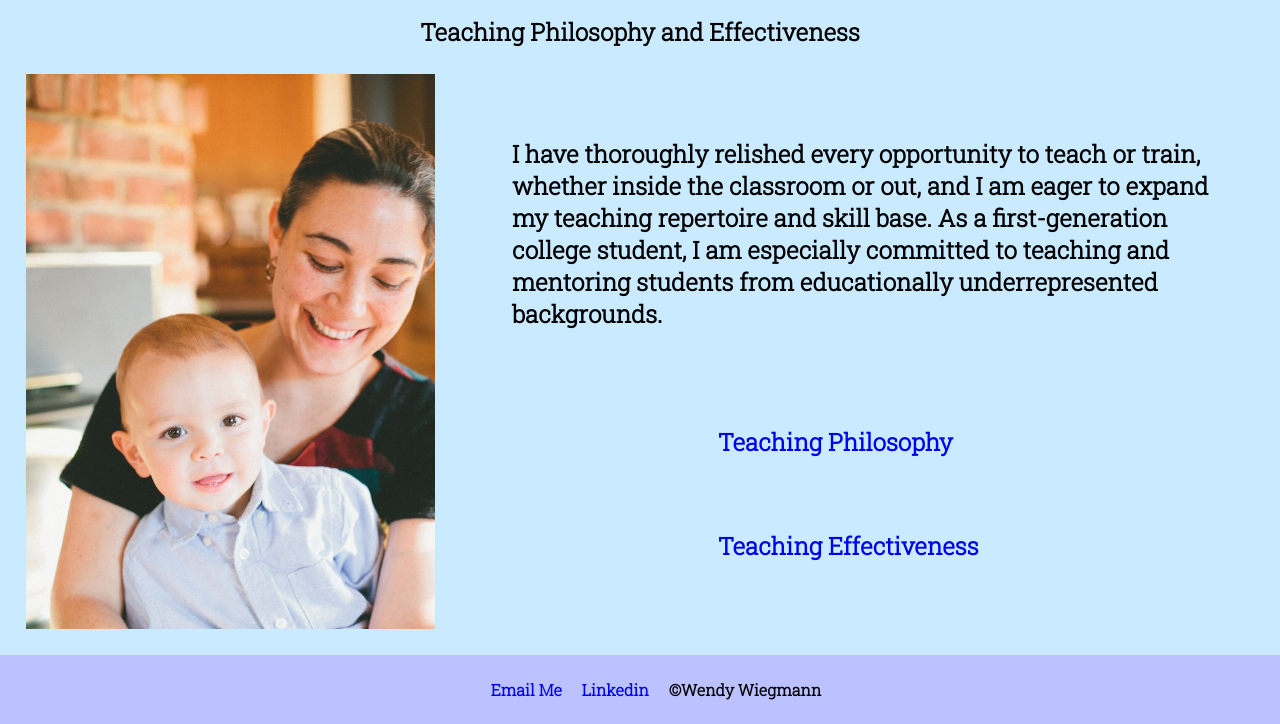
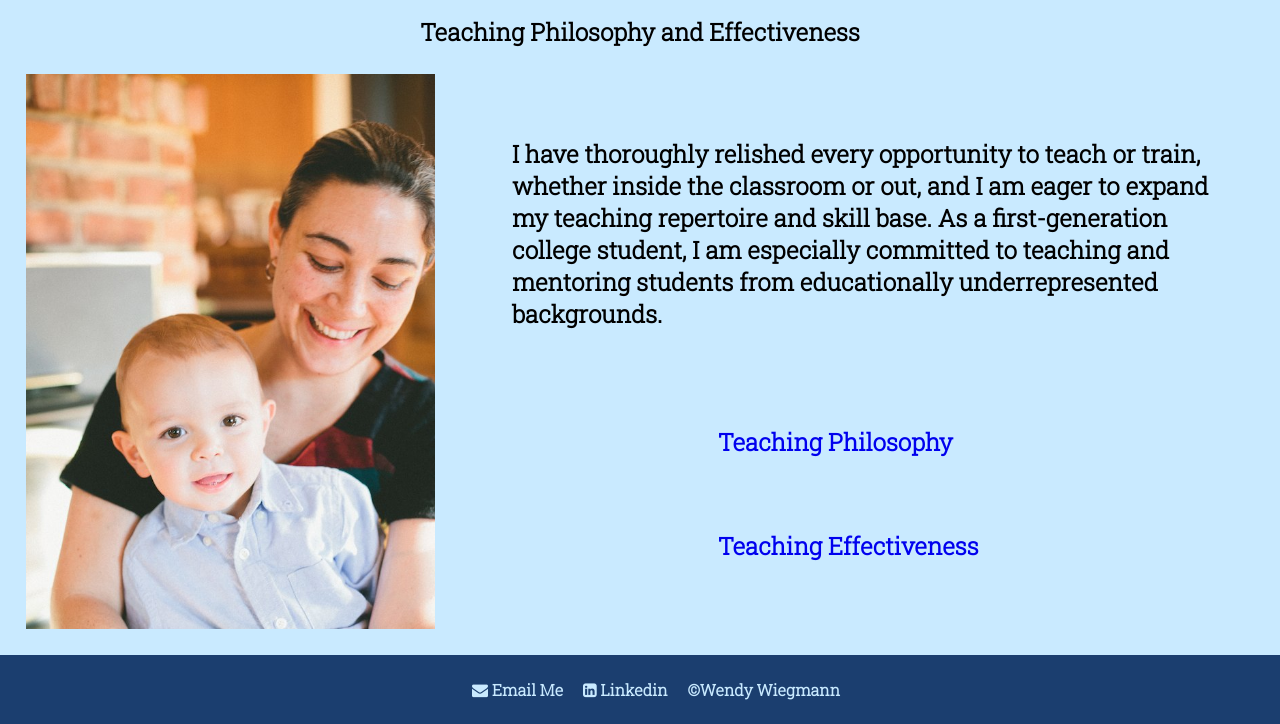
Before and after one commit to cdelauder/wendy_portfolio, a plain HTML site: page index.html in a window 1280 px wide. Shown: the part 2809-3533 px from the top of the page. Drawn offline with Linux system fonts and the light colour scheme.

Commit message:
added font awesome icons to the site

```diff
--- a/index.html
+++ b/index.html
@@ -4,6 +4,7 @@
     <link href='http://fonts.googleapis.com/css?family=Roboto+Slab:300' rel='stylesheet' type='text/css'>
     <link rel="stylesheet" href="public/css/normalize.css">
     <link rel="stylesheet" href="public/css/stylesheet.css">
+    <link href="http://maxcdn.bootstrapcdn.com/font-awesome/4.2.0/css/font-awesome.min.css" rel="stylesheet">
     <script src='public/javascripts/jquery-1.11.1.min.js'></script>
     <script src='public/javascripts/client.js'></script>
   </head>
@@ -51,8 +52,8 @@
       </h3>
     </div>
     <div class="footer">
-      <a href="mailto:wendy.wiegmann@gmail.com" class='contact' target='blank'>Email Me</a>
-      <a href="https://linkedin.com/in/wendywiegmann" class='contact' target='blank'>Linkedin</a>
+      <a href="mailto:wendy.wiegmann@gmail.com" class='contact' target='blank'><i class='fa fa-envelope'></i> Email Me</a>
+      <a href="https://linkedin.com/in/wendywiegmann" class='contact' target='blank'><i class='fa fa-linkedin-square'></i> Linkedin</a>
       <p class='contact'>&copyWendy Wiegmann</p>
     </div>
   </div>
--- a/public/css/stylesheet.css
+++ b/public/css/stylesheet.css
@@ -204,7 +204,7 @@ body {
   position: relative;
   margin-top: 0;
   bottom: 0;
-  background-color: #BCC2FF;
+  background-color: rgba(27,62,111,1);
   width: 100%;
   padding: .5em;
   text-align: center;
@@ -215,6 +215,7 @@ body {
   text-decoration: none;
   font-weight: bold;
   margin-left: 1em;
+  color: #C9EAFF;
 }
 
 .shadow {
```
